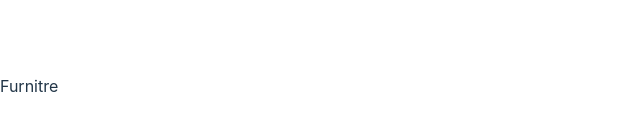
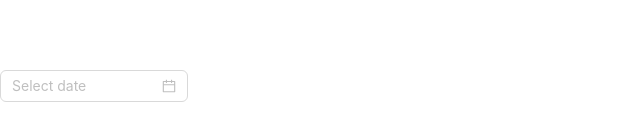
Before and after one commit to sheykhnazirboyev/furniture-dashboard, a React (Vite) app: page / in a window 1280 px wide. Shown: the part 314-454 px from the top of the page, without its empty margins (0-640 px from the left). Built offline with nearby package versions, Linux system fonts and the light colour scheme.

Commit message:
feat: added ant design

```diff
--- a/package.json
+++ b/package.json
@@ -10,6 +10,7 @@
     "preview": "vite preview"
   },
   "dependencies": {
+    "antd": "^5.18.0",
     "react": "^18.2.0",
     "react-dom": "^18.2.0"
   },
--- a/src/App.jsx
+++ b/src/App.jsx
@@ -1,7 +1,8 @@
+import { DatePicker } from 'antd';
 
 function App() {
 
-  return <>Furnitre</>;
+  return  <DatePicker />;
 }
 
 export default App;
```
Also changed, not shown: 1 other file (tests, documents, lock files or other folders).
